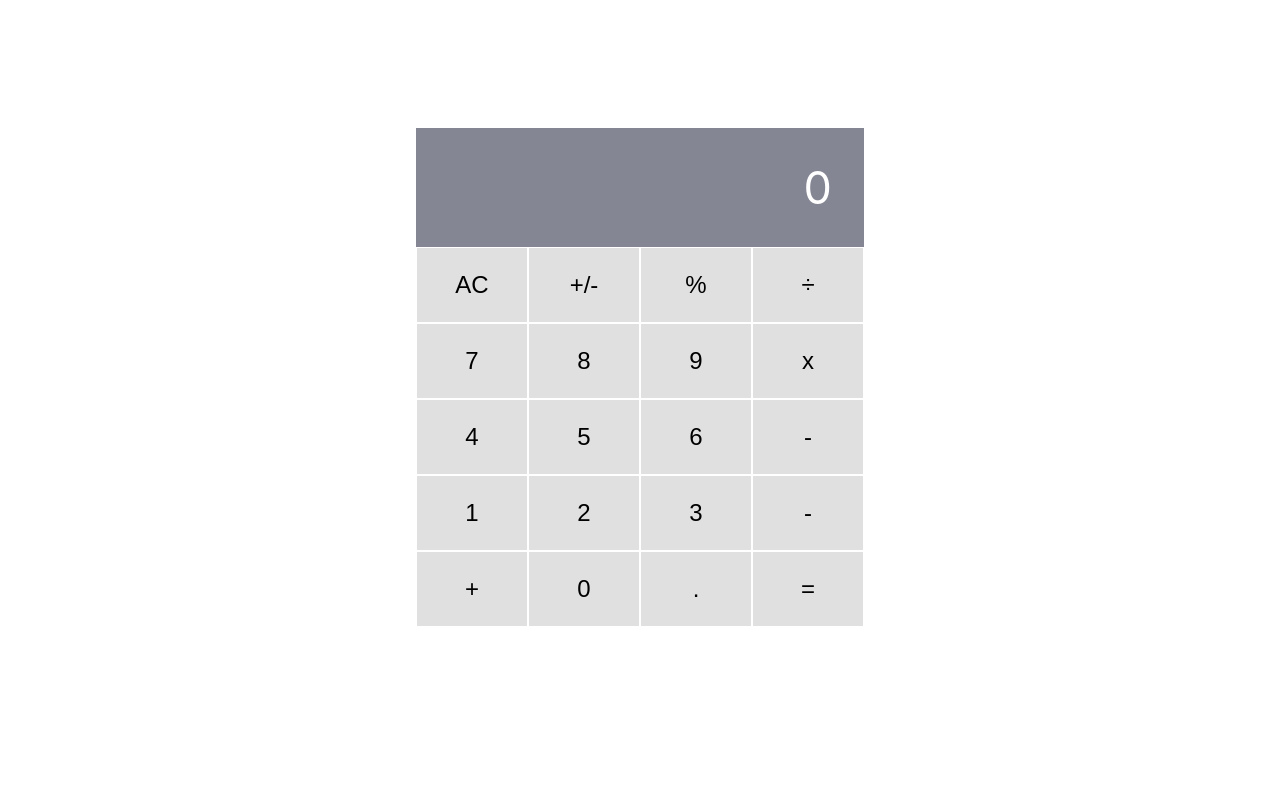
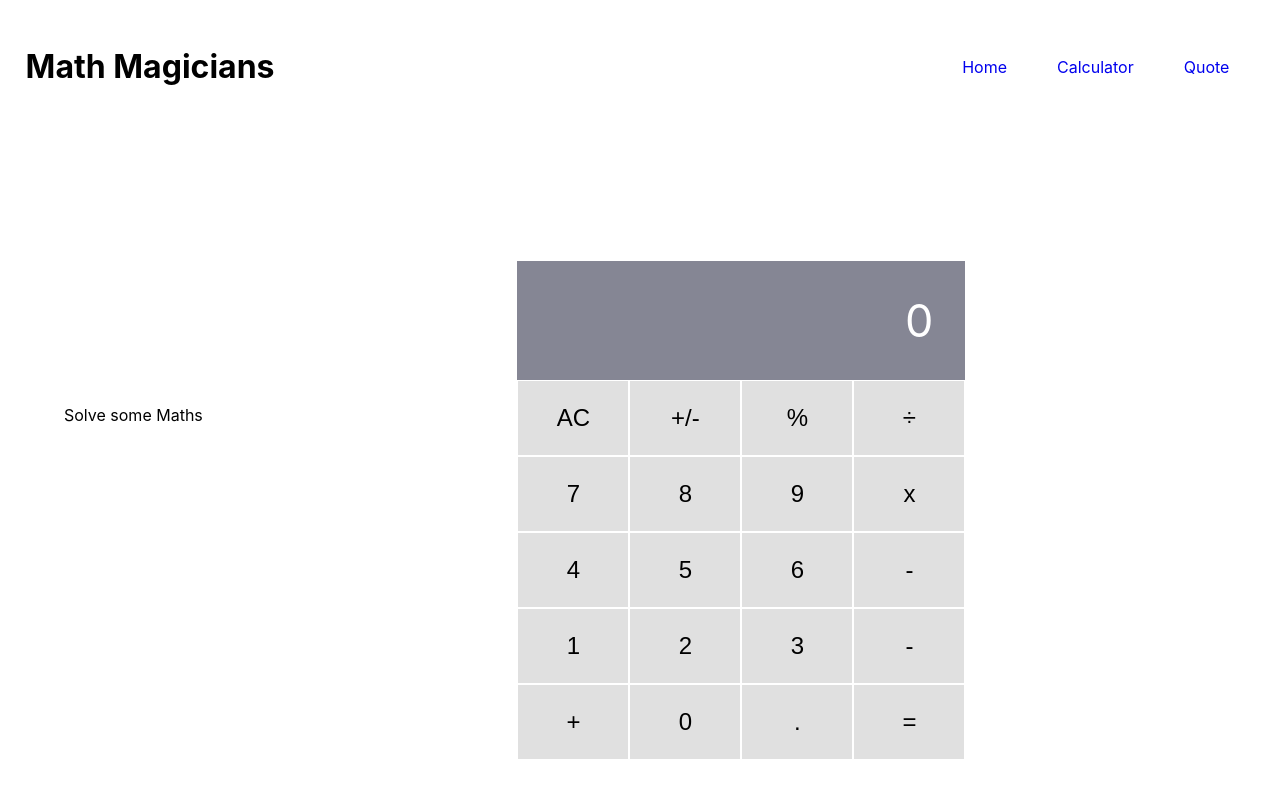
Before and after one commit to gracekabaghe/math-magicians, a React (Create React App) app: page /calculator in a window 1280 px wide. Shown: the top 798 px of the page. Built offline with nearby package versions, Linux system fonts and the light colour scheme.

Commit message:
Added routes

```diff
--- a/package.json
+++ b/package.json
@@ -7,9 +7,11 @@
     "@testing-library/react": "^11.2.7",
     "@testing-library/user-event": "^12.8.3",
     "big.js": "^6.1.1",
+    "history": "^5.1.0",
     "prop-types": "^15.7.2",
     "react": "^17.0.2",
     "react-dom": "^17.0.2",
+    "react-router-dom": "^5.3.0",
     "react-scripts": "4.0.3",
     "web-vitals": "^1.1.2"
   },
--- a/src/App.js
+++ b/src/App.js
@@ -1,5 +1,15 @@
 import React, { Component } from 'react';
+import './index.css';
+import {
+  BrowserRouter as Router,
+  Switch,
+  Route,
+} from 'react-router-dom';
+
 import Calculator from './components/calculator';
+import Quote from './components/Quote';
+import Navbar from './components/Navbar';
+import Home from './components/Home';
 
 class App extends Component {
   constructor(props) {
@@ -9,9 +19,23 @@ class App extends Component {
 
   render() {
     return (
-      <div>
-        <Calculator />
-      </div>
+      <Router>
+        <Navbar />
+        <Switch>
+          <Route exact path="/">
+            <Home />
+          </Route>
+          <Route path="/calculator">
+            <Calculator />
+          </Route>
+          <Route path="/quote">
+            <Quote />
+          </Route>
+          <Route path="*">
+            <Home to="/" />
+          </Route>
+        </Switch>
+      </Router>
     );
   }
 }
--- /dev/null
+++ b/src/components/Home.js
@@ -0,0 +1,23 @@
+import React from 'react';
+
+function Home() {
+  return (
+    <div className="homePage">
+      <h1>Welcome</h1>
+      <p>
+        Howdy! Glad you are here! Feel free to navigate this site and be sure to solve some
+        math problems as you look around.
+      </p>
+      <p>
+        There are three pages on this site.
+        On the menu click on Quotes to read some insightful things other mathematicians have said.
+      </p>
+      <p>
+        The calculator page contains the main calculator, solve anything that your heart desires.
+        Let me know if you have any questions.
+      </p>
+    </div>
+  );
+}
+
+export default Home;
--- /dev/null
+++ b/src/components/Navbar.js
@@ -0,0 +1,15 @@
+import React from 'react';
+import { Link } from 'react-router-dom';
+
+const Navbar = () => (
+  <div className="navbar">
+    <h1>Math Magicians</h1>
+    <div className="nav-links">
+      <Link to="/">Home</Link>
+      <Link to="/calculator">Calculator</Link>
+      <Link to="/quote">Quote</Link>
+    </div>
+  </div>
+);
+
+export default Navbar;
--- /dev/null
+++ b/src/components/Quote.js
@@ -0,0 +1,27 @@
+import React from 'react';
+
+function Quote() {
+  return (
+    <div className="quotePage">
+      <h1>Quotes</h1>
+      <blockquote>
+        Pure mathematics is, in its way, the poetry of logical ideas.
+        — Albert Einstein, German theoretical physicist
+      </blockquote>
+      <blockquote>
+        Mathematics is the most beautiful and most powerful creation of the human spirit.
+        — Stefan Banach, Polish mathematician
+      </blockquote>
+
+      <blockquote>
+        We will always have STEM with us. Some things will drop out of the public eye and go away,
+        but there will always be science, engineering, and technology. And there will always,
+        always be mathematics.
+        — Katherine Johnson, African-American mathematician
+      </blockquote>
+
+    </div>
+  );
+}
+
+export default Quote;
--- a/src/components/calculator.js
+++ b/src/components/calculator.js
@@ -34,6 +34,10 @@ class Calculator extends Component {
       return 0;
     };
     return (
+      <div className="container">
+        <div className="cal-p">
+          <p>Solve some Maths</p>
+        </div>
         <div className="calculator-flex">
           <div className="output">{display()}</div>
           <div className="buttons">
@@ -59,6 +63,7 @@ class Calculator extends Component {
             <Button value="=" click={handler} />
           </div>
         </div>
+      </div>
     );
   }
 }
--- a/src/index.css
+++ b/src/index.css
@@ -33,6 +33,15 @@ code {
   margin: 8rem auto;
 }
 
+.container {
+  display: flex;
+}
+
+.cal-p {
+  margin-top: 20%;
+  padding-left: 5%;
+}
+
 .output {
   font-size: 45px;
   text-align: right;
@@ -63,3 +72,36 @@ code {
 .highlight {
   background-color: #f5913e;
 }
+
+.nav-links > * {
+  margin-right: 25px;
+  margin-left: 25px;
+  text-decoration: none;
+}
+
+.navbar {
+  display: flex;
+  justify-content: space-between;
+  align-items: center;
+  padding: 2%;
+  cursor: pointer;
+}
+
+.homePage {
+  padding: 20px;
+}
+
+.quotePage {
+  padding-left: 5%;
+}
+
+@media screen and (max-width:768px) {
+  .container {
+    flex-direction: column;
+  }
+
+  .cal-p {
+    margin-top: 5%;
+    padding-left: 2%;
+  }
+}
```
Also changed, not shown: 1 other file (tests, documents, lock files or other folders). Lines whose indentation alone changed are shown as unchanged.
